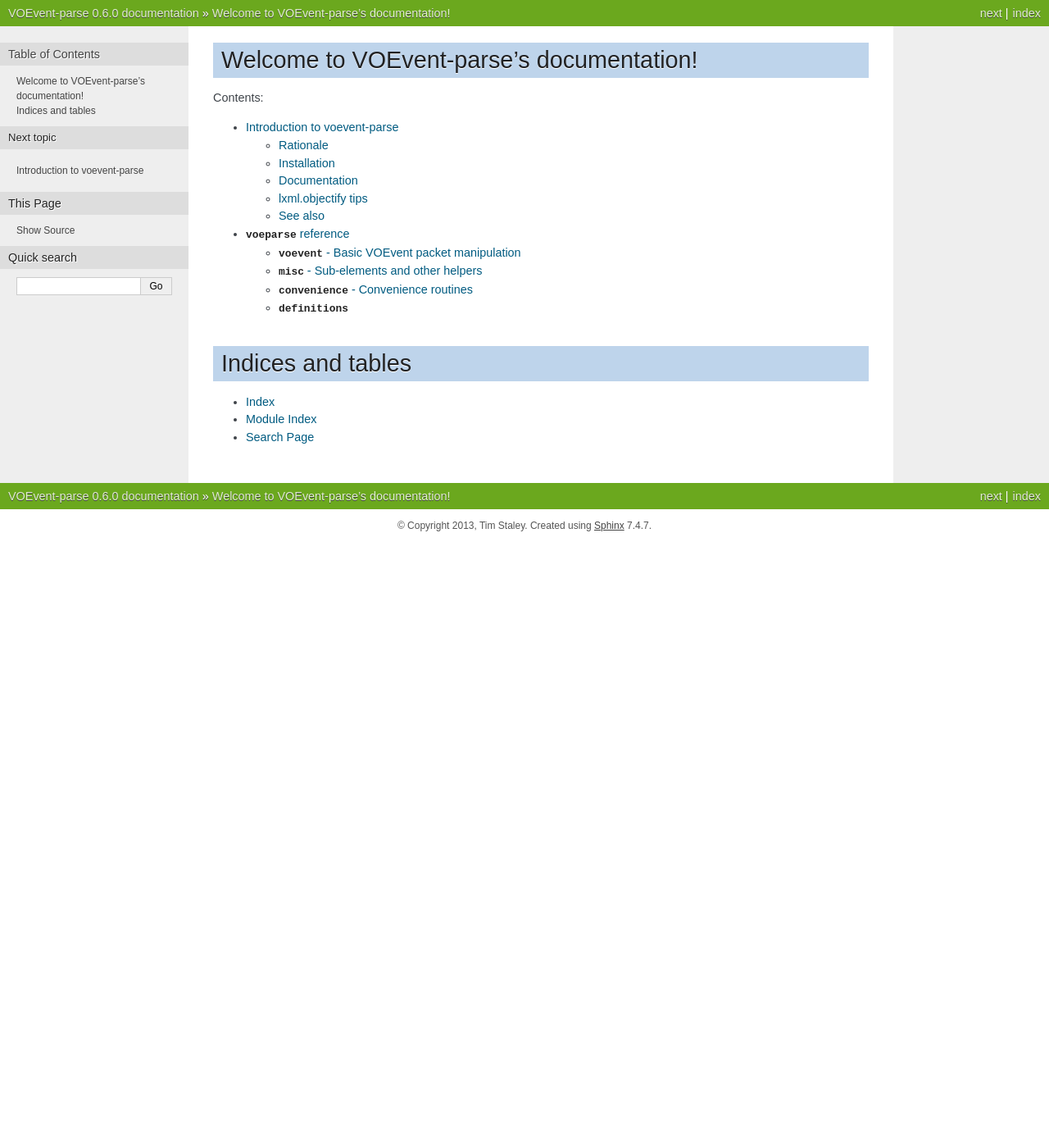
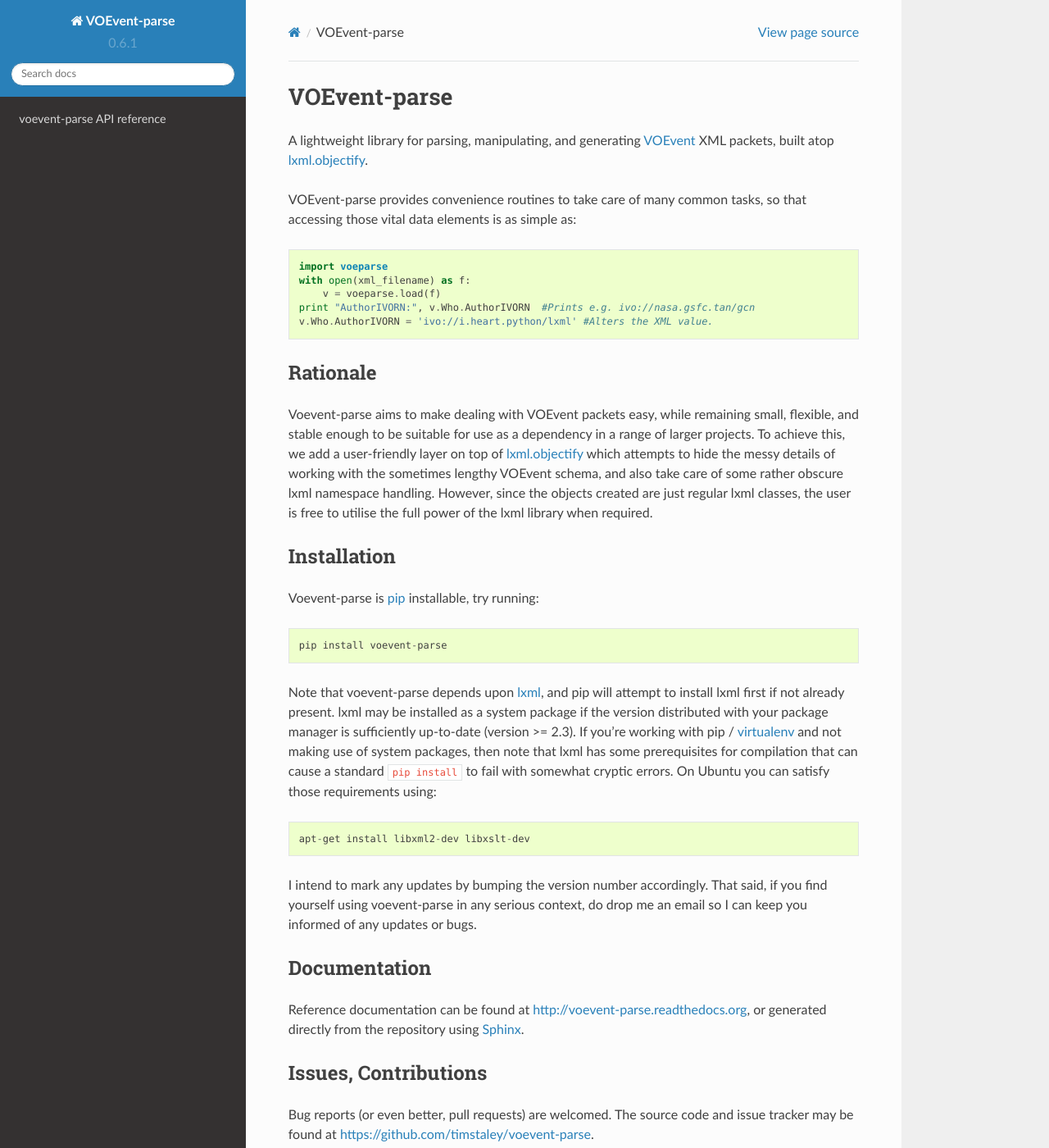
Before and after one commit to timstaley/voevent-parse, a Sphinx documentation site: the page built from documentation/source/index.rst, in a window 1280 px wide and 1400 px high. Shown: the whole window at 82% size. Built offline with Sphinx 7.4.7 and the Read the Docs theme 2.0.0, drawn with Linux system fonts in a browser that asks for light colours; the version number is read from the project's files by our own code; some of the changed text lies outside the part shown.

Commit message:
Docs overhaul. NB also removes unused 'validate' args from load/dump funcs.
Restructure docs - intro is now on the front page.
Rewrite intro to flow a bit better.
Clean up all the docstrings into uniform Napoleon approved format.

```diff
--- /dev/null
+++ b/documentation/requirements.txt
@@ -0,0 +1,2 @@
+sphinxcontrib-napoleon
+#sphinx_rtd_theme
--- a/documentation/source/conf.py
+++ b/documentation/source/conf.py
@@ -27,7 +27,9 @@
 # Add any Sphinx extension module names here, as strings. They can be extensions
 # coming with Sphinx (named 'sphinx.ext.*') or your custom ones.
 extensions = ['sphinx.ext.autodoc', 'sphinx.ext.intersphinx', 'sphinx.ext.todo',
-               'sphinx.ext.coverage', 'sphinx.ext.viewcode']
+               'sphinx.ext.coverage', 'sphinx.ext.viewcode',
+               'sphinxcontrib.napoleon']
+
 
 # Add any paths that contain templates here, relative to this directory.
 templates_path = ['_templates']
@@ -94,7 +96,18 @@
 # The theme to use for HTML and HTML Help pages.  See the documentation for
 # a list of builtin themes.
 # html_theme = 'default'
-html_theme = 'nature'
+# html_theme = 'nature'
+
+# on_rtd is whether we are on readthedocs.org
+import os
+on_rtd = os.environ.get('READTHEDOCS', None) == 'True'
+
+if not on_rtd:  # only import and set the theme if we're building docs locally
+    import sphinx_rtd_theme
+    html_theme = 'sphinx_rtd_theme'
+    html_theme_path = [sphinx_rtd_theme.get_html_theme_path()]
+
+# otherwise, readthedocs.org uses their theme by default, so no need to specify it
 
 # Theme options are theme-specific and customize the look and feel of a theme
 # further.  For a list of options available for each theme, see the
@@ -251,3 +264,10 @@
 # -- Custom options ----------------------
 autodoc_member_order = 'bysource'
 todo_include_todos = True
+
+nitpicky=True
+nitpick_ignore = [
+    ("py:obj", "lxml.etree.DocumentInvalid"),
+    ("py:obj", "lxml.etree"),
+
+]
--- a/documentation/source/index.rst
+++ b/documentation/source/index.rst
@@ -3,15 +3,128 @@
    You can adapt this file completely to your liking, but it should at least
    contain the root `toctree` directive.
 
-Welcome to VOEvent-parse's documentation!
-=========================================
+VOEvent-parse
+=============
+A lightweight library for parsing, manipulating, and generating
+`VOEvent <http://wiki.ivoa.net/twiki/bin/view/IVOA/IvoaVOEvent>`_ XML packets,
+built atop  `lxml.objectify`_.
 
-Contents:
+VOEvent-parse provides convenience routines to take care of many
+common tasks, so that accessing those vital data elements is as simple as::
+
+    import voeparse
+    with open(xml_filename) as f:
+        v = voeparse.load(f)
+    print "AuthorIVORN:", v.Who.AuthorIVORN  #Prints e.g. ivo://nasa.gsfc.tan/gcn
+    v.Who.AuthorIVORN = 'ivo://i.heart.python/lxml' #Alters the XML value.
+
+Rationale
+---------
+Voevent-parse aims to make dealing with VOEvent packets easy, while remaining
+small, flexible, and stable enough to be suitable for use as a dependency in a
+range of larger projects.
+To achieve this, we add a user-friendly layer on top of
+`lxml.objectify`_ which attempts to hide the messy details of working with the
+sometimes lengthy VOEvent schema, and also take care of some rather obscure
+lxml namespace handling.
+However, since the objects created are just regular lxml classes, the user
+is free to utilise the full power of the lxml library when required.
+
+
+Installation
+------------
+Voevent-parse is pip_ installable, try running::
+
+    pip install voevent-parse
+
+Note that voevent-parse depends upon lxml_, and pip will attempt to install lxml
+first if not already present. lxml may be installed as a system package
+if the version distributed with your package manager is sufficiently up-to-date
+(version >= 2.3).
+If you're working with pip / virtualenv_ and not making use of system packages,
+then note that lxml has some prerequisites for compilation that can cause a
+standard ``pip install``
+to fail with somewhat cryptic errors.
+On Ubuntu you can satisfy those requirements using::
+
+    apt-get install libxml2-dev libxslt-dev
+
+I intend to mark any updates by bumping the version number accordingly.
+That said, if you find yourself using voevent-parse in any serious context,
+do drop me an email so I can keep you informed of any updates or bugs.
+
+
+Documentation
+-------------
+Reference documentation can be found at
+http://voevent-parse.readthedocs.org,
+or generated directly from the repository using Sphinx_.
+
+Issues, Contributions
+---------------------
+Bug reports (or even better, pull requests) are welcomed. The source code and
+issue tracker may be found at https://github.com/timstaley/voevent-parse.
+
+
+lxml.objectify tips
+-------------------
+The objectify library has a few syntactic quirks which can trip up new users.
+Firstly, you should be aware that the line ``root.foo`` actually returns
+an object that acts like a *list* of all the children  of the ``root`` element
+with the name `foo`.
+What's confusing is that objectify has syntactic sugar applied so that
+``root.foo`` is a shortcut alias for the more explicit
+``root.foo[0]``.
+This can be very confusing to the uninitiated, since it overrides some
+attributes of the the actual element values. To get around this, you should
+be aware of the accessor to the text representation of the value; ``.text``,
+e.g.::
+
+  import lxml.objectify
+  root = lxml.objectify.Element('root')
+  root.foo = 'sometext' # Adds a child called 'foo' with value 'sometext'
+  print root.foo # 'sometext'
+  print len(root.foo) #  1. Wait, what?
+  # The string value clearly does not have length==1,
+  # the list of children called 'foo' does.
+  print root.foo.text # 'sometext'
+  print len(root.foo.text) # 8. Sanity prevails!
+
+For some more examples, you might also try:
+http://www.saltycrane.com/blog/2011/07/example-parsing-xml-lxml-objectify/.
+
+
+See also
+--------
+
+Alternative parsing libraries
+~~~~~~~~~~~~~~~~~~~~~~~~~~~~~
+voevent-parse was preceded by
+`VOEventLib <http://lib.skyalert.org/VOEventLib/>`_, which has similar aims
+but a different stylistic approach
+(see http://lib.skyalert.org/VOEventLib/VOEventLib/doc/index.html ).
+
+Brokers
+~~~~~~~
+In order to receive VOEvent packets, you will require a utility capable of
+connecting to the VOEvent backbone. Two such tools are
+`Comet <http://comet.transientskp.org/>`_ and
+`Dakota <http://voevent.dc3.com/>`_.
+
+Associated utility routines
+~~~~~~~~~~~~~~~~~~~~~~~~~~~
+Depending on what you want to use your VOEvents for, you may be interested
+in `pysovo <https://github.com/timstaley/pysovo>`_,
+a collection of routines for dealing with VOEvents and
+responding to them accordingly.
+
+
+:ref:`API Reference <api>`
+--------------------------
 
 .. toctree::
    :maxdepth: 2
 
-   introduction
    reference
 
 
@@ -21,3 +134,9 @@
 * :ref:`genindex`
 * :ref:`modindex`
 * :ref:`search`
+
+.. _lxml: http://lxml.de/installation.html
+.. _lxml.objectify: http://lxml.de/objectify.html
+.. _Sphinx: http://sphinx-doc.org/
+.. _pip: https://pip.readthedocs.org/en/latest/
+.. _virtualenv: http://virtualenv.readthedocs.org/en/latest/virtualenv.html
--- a/setup.py
+++ b/setup.py
@@ -7,7 +7,7 @@
 
 setup(
     name="voevent-parse",
-    version="0.6.0",
+    version="0.6.1",
     packages=['voeparse', 'voeparse.tests', 'voeparse.tests.resources'],
     package_data={'voeparse':['tests/resources/*.xml']},
     description="Convenience routines for parsing and manipulation of "
```
Also changed, not shown: README.md (+3 -2 lines), documentation/source/introduction.rst (deleted, +0 -114 lines), documentation/source/reference.rst (+21 -14 lines), voeparse/__init__.py (+11 -10 lines), LICENCE.txt, 6 other files.
